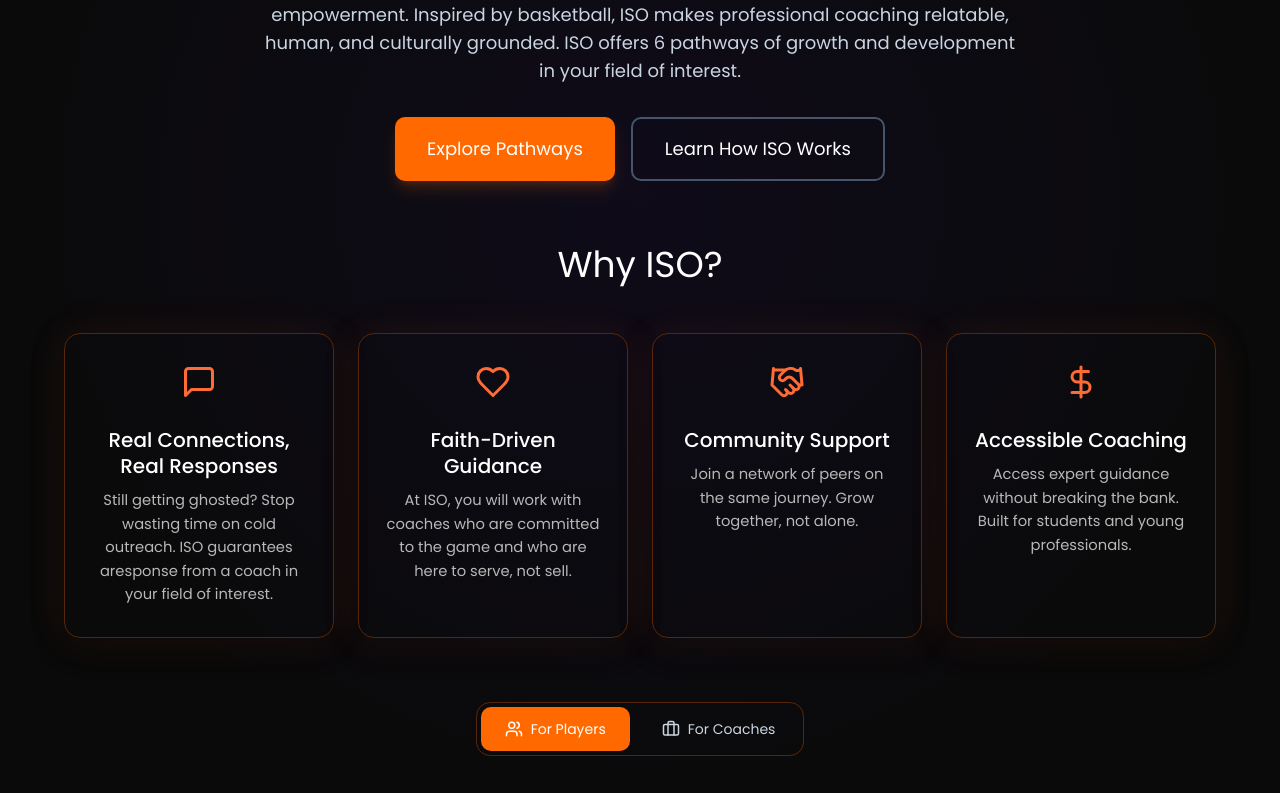
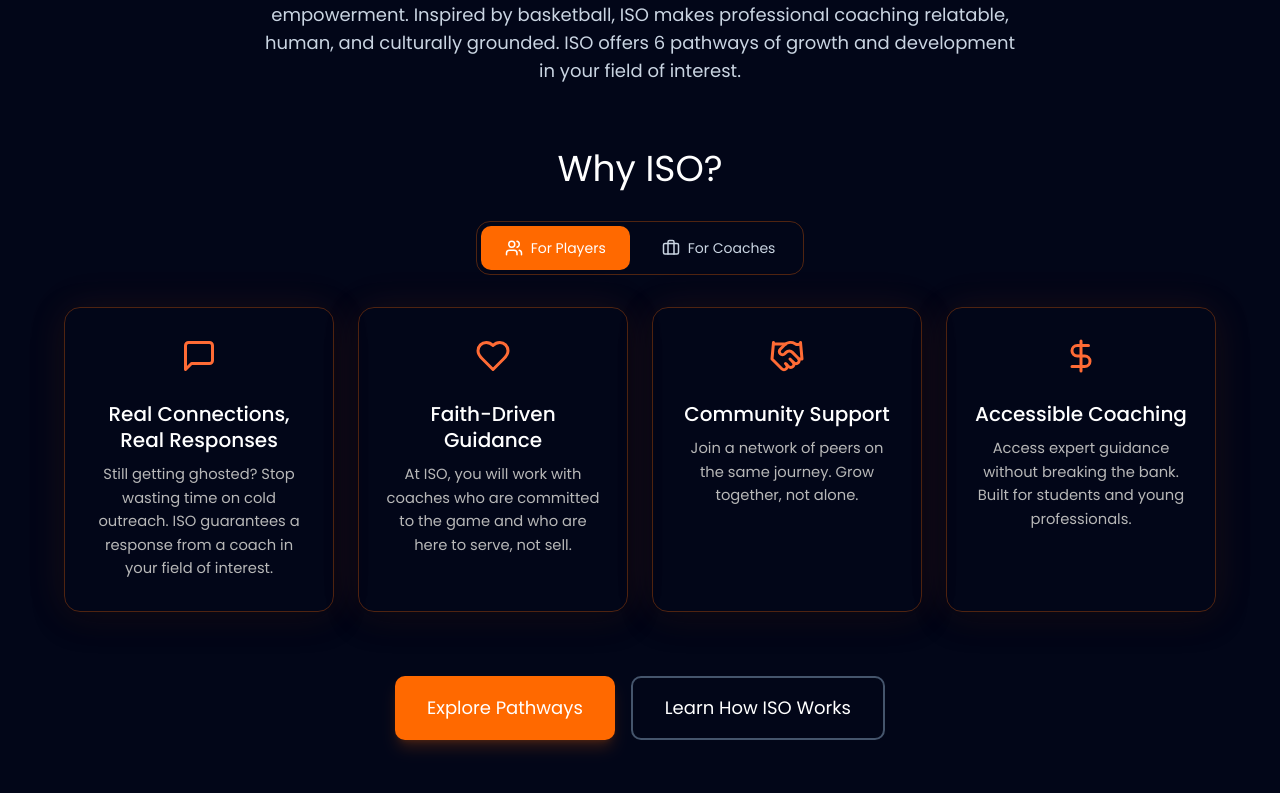
Before and after one commit to ISOAnis/ISOInstitute, a React (Vite) app: page / in a window 1280 px wide. Shown: the part 427-1220 px from the top of the page. Built offline with nearby package versions, Linux system fonts and the light colour scheme.

Commit message:
Fix hero section layout, improve portal spacing, and fix messaging auto-scroll

```diff
--- a/src/components/CoachPortal.tsx
+++ b/src/components/CoachPortal.tsx
@@ -361,7 +361,7 @@
   };
 
   return (
-    <div className="min-h-screen bg-slate-950 text-white p-8">
+    <div className="px-4 sm:px-8">
       {/* Tutorial */}
       {showTutorial && (
         <PortalTutorial
--- a/src/components/CoachPortalPage.tsx
+++ b/src/components/CoachPortalPage.tsx
@@ -14,27 +14,11 @@
     window.scrollTo(0, 0);
   }, []);
 
-  const handleLogout = () => {
-    localStorage.removeItem('iso_demo_user');
-    localStorage.removeItem('iso_demo_portal');
-    onNavigate('home');
-  };
-
   return (
     <div className="min-h-screen bg-slate-950 text-white">
       <Navigation currentPage="coach-portal" onNavigate={onNavigate} />
-      <div className="pt-28 pb-16 px-4 sm:px-8">
-        <div className="max-w-7xl mx-auto">
-          <div className="flex justify-end mb-6">
-            <button
-              onClick={handleLogout}
-              className="bg-slate-800 hover:bg-slate-700 text-white px-5 py-2 rounded-full transition-colors"
-            >
-              Sign Out
-            </button>
-          </div>
-          <CoachPortal />
-        </div>
+      <div className="pt-32 pb-16">
+        <CoachPortal />
       </div>
       <Footer onNavigate={onNavigate} />
     </div>
--- a/src/components/Hero.tsx
+++ b/src/components/Hero.tsx
@@ -27,7 +27,7 @@
     {
       id: 1,
       label: 'Real Connections, Real Responses',
-      subtext: 'Still getting ghosted? Stop wasting time on cold outreach. ISO guarantees aresponse from a coach in your field of interest.',
+      subtext: 'Still getting ghosted? Stop wasting time on cold outreach. ISO guarantees a response from a coach in your field of interest.',
       icon: MessageSquare,
     },
     {
@@ -117,10 +117,7 @@
 
   return (
     <section
-      className="min-h-screen relative overflow-hidden pt-32 pb-16 px-4"
-      style={{
-        background: 'radial-gradient(ellipse at center, rgba(255, 107, 53, 0.05) 0%, #0a0a0a 70%)',
-      }}
+      className="min-h-screen relative overflow-hidden pt-32 pb-16 px-4 bg-slate-1050"
     >
       {/* Top Section - Text Content */}
       <div className="max-w-4xl mx-auto text-center mb-16 z-10 relative">
@@ -170,40 +167,12 @@
         >
           The ISO Institute is a faith-driven coaching platform rooted in community uplift and empowerment. Inspired by basketball, ISO makes professional coaching relatable, human, and culturally grounded. ISO offers 6 pathways of growth and development in your field of interest.
         </motion.p>
-
-        {/* CTA Buttons */}
-        <motion.div
-          className="flex flex-col sm:flex-row gap-4 justify-center"
-          initial={{ opacity: 0, y: 20 }}
-          animate={{ opacity: 1, y: 0 }}
-          transition={{ duration: 0.7, delay: 0.8, ease: [0.16, 1, 0.3, 1] }}
-        >
-          <motion.button
-            onClick={scrollToCourt}
-            className="bg-orange-500 hover:bg-orange-600 text-white px-8 py-4 rounded-lg font-semibold text-lg transition-colors duration-200 shadow-lg shadow-orange-500/20"
-            style={{ fontFamily: "'Poppins', sans-serif" }}
-            whileHover={{ scale: 1.05, y: -2 }}
-            whileTap={{ scale: 0.98 }}
-          >
-            Explore Pathways
-          </motion.button>
-
-          <motion.button
-            onClick={handleLearnHowItWorks}
-            className="border-2 border-slate-600 hover:border-slate-500 text-white px-8 py-4 rounded-lg font-semibold text-lg transition-colors duration-200"
-            style={{ fontFamily: "'Poppins', sans-serif" }}
-            whileHover={{ scale: 1.05, y: -2 }}
-            whileTap={{ scale: 0.98 }}
-          >
-            Learn How ISO Works
-          </motion.button>
-        </motion.div>
         </div>
 
       {/* Why ISO Section */}
       <div className="relative w-full max-w-6xl mx-auto mb-8 z-10">
         <motion.h2
-          className="text-4xl md:text-5xl font-bold text-white text-center mb-12"
+          className="text-4xl md:text-5xl font-bold text-white text-center mb-8"
           style={{ fontFamily: "'Poppins', sans-serif" }}
           initial={{ opacity: 0, y: 20 }}
           animate={{ opacity: 1, y: 0 }}
@@ -211,6 +180,40 @@
         >
           Why ISO?
         </motion.h2>
+      </div>
+
+      {/* Tab System - Above Cards */}
+      <div className="relative w-full max-w-6xl mx-auto mb-8 z-10 flex justify-center">
+        <div className="flex items-center gap-2 bg-white/5 backdrop-blur-[10px] border border-orange-500/30 rounded-xl p-1">
+          <motion.button
+            onClick={() => setActiveTab('players')}
+            className={`flex items-center gap-2 px-6 py-3 rounded-lg font-semibold text-sm transition-all duration-200 ${
+              activeTab === 'players'
+                ? 'bg-orange-500 text-white'
+                : 'text-slate-300 hover:text-white'
+            }`}
+            style={{ fontFamily: "'Poppins', sans-serif" }}
+            whileHover={{ scale: activeTab === 'players' ? 1 : 1.02 }}
+            whileTap={{ scale: 0.98 }}
+          >
+            <Users size={18} />
+            For Players
+          </motion.button>
+          <motion.button
+            onClick={() => setActiveTab('coaches')}
+            className={`flex items-center gap-2 px-6 py-3 rounded-lg font-semibold text-sm transition-all duration-200 ${
+              activeTab === 'coaches'
+                ? 'bg-orange-500 text-white'
+                : 'text-slate-300 hover:text-white'
+            }`}
+            style={{ fontFamily: "'Poppins', sans-serif" }}
+            whileHover={{ scale: activeTab === 'coaches' ? 1 : 1.02 }}
+            whileTap={{ scale: 0.98 }}
+          >
+            <Briefcase size={18} />
+            For Coaches
+          </motion.button>
+        </div>
       </div>
 
       {/* Bottom Section - Why ISO Benefit Cards */}
@@ -292,39 +295,33 @@
         })}
       </motion.div>
 
-      {/* Tab System - Below Cards */}
-      <div className="relative w-full max-w-6xl mx-auto mt-16 z-10 flex justify-center">
-        <div className="flex items-center gap-2 bg-white/5 backdrop-blur-[10px] border border-orange-500/30 rounded-xl p-1">
+      {/* CTA Buttons - Below Cards */}
+      <motion.div
+        className="relative w-full max-w-6xl mx-auto mt-16 z-10 flex flex-col sm:flex-row gap-4 justify-center"
+        initial={{ opacity: 0, y: 20 }}
+        animate={{ opacity: 1, y: 0 }}
+        transition={{ duration: 0.7, delay: 1.1, ease: [0.16, 1, 0.3, 1] }}
+      >
         <motion.button
-            onClick={() => setActiveTab('players')}
-            className={`flex items-center gap-2 px-6 py-3 rounded-lg font-semibold text-sm transition-all duration-200 ${
-              activeTab === 'players'
-                ? 'bg-orange-500 text-white'
-                : 'text-slate-300 hover:text-white'
-            }`}
+          onClick={scrollToCourt}
+          className="bg-orange-500 hover:bg-orange-600 text-white px-8 py-4 rounded-lg font-semibold text-lg transition-colors duration-200 shadow-lg shadow-orange-500/20"
           style={{ fontFamily: "'Poppins', sans-serif" }}
-            whileHover={{ scale: activeTab === 'players' ? 1 : 1.02 }}
+          whileHover={{ scale: 1.05, y: -2 }}
           whileTap={{ scale: 0.98 }}
         >
-            <Users size={18} />
-            For Players
+          Explore Pathways
         </motion.button>
+
         <motion.button
-            onClick={() => setActiveTab('coaches')}
-            className={`flex items-center gap-2 px-6 py-3 rounded-lg font-semibold text-sm transition-all duration-200 ${
-              activeTab === 'coaches'
-                ? 'bg-orange-500 text-white'
-                : 'text-slate-300 hover:text-white'
-            }`}
+          onClick={handleLearnHowItWorks}
+          className="border-2 border-slate-600 hover:border-slate-500 text-white px-8 py-4 rounded-lg font-semibold text-lg transition-colors duration-200"
           style={{ fontFamily: "'Poppins', sans-serif" }}
-            whileHover={{ scale: activeTab === 'coaches' ? 1 : 1.02 }}
+          whileHover={{ scale: 1.05, y: -2 }}
           whileTap={{ scale: 0.98 }}
         >
-            <Briefcase size={18} />
-            For Coaches
+          Learn How ISO Works
         </motion.button>
-        </div>
-      </div>
+      </motion.div>
 
       {/* Background gradient effects */}
       <div className="absolute top-0 left-0 w-full h-full pointer-events-none overflow-hidden">
--- a/src/components/MentorMenteeChat.tsx
+++ b/src/components/MentorMenteeChat.tsx
@@ -116,10 +116,26 @@
   const [isTyping, setIsTyping] = useState(false);
   const messagesEndRef = useRef<HTMLDivElement>(null);
   const chatContainerRef = useRef<HTMLDivElement>(null);
+  const previousMessagesLengthRef = useRef(mockMessages.length);
+  const hasInitializedRef = useRef(false);
 
-  // Auto-scroll to bottom when new messages arrive
+  // Auto-scroll to bottom only when new messages are added (not on mount or tab switch)
   useEffect(() => {
-    messagesEndRef.current?.scrollIntoView({ behavior: 'smooth' });
+    // Skip auto-scroll on initial mount
+    if (!hasInitializedRef.current) {
+      hasInitializedRef.current = true;
+      previousMessagesLengthRef.current = messages.length;
+      return;
+    }
+
+    // Only scroll if message count increased (new message added)
+    if (messages.length > previousMessagesLengthRef.current) {
+      setTimeout(() => {
+        messagesEndRef.current?.scrollIntoView({ behavior: 'smooth' });
+      }, 100);
+    }
+
+    previousMessagesLengthRef.current = messages.length;
   }, [messages]);
 
   const formatTime = (date: Date): string => {
```
Lines whose indentation alone changed are shown as unchanged.
